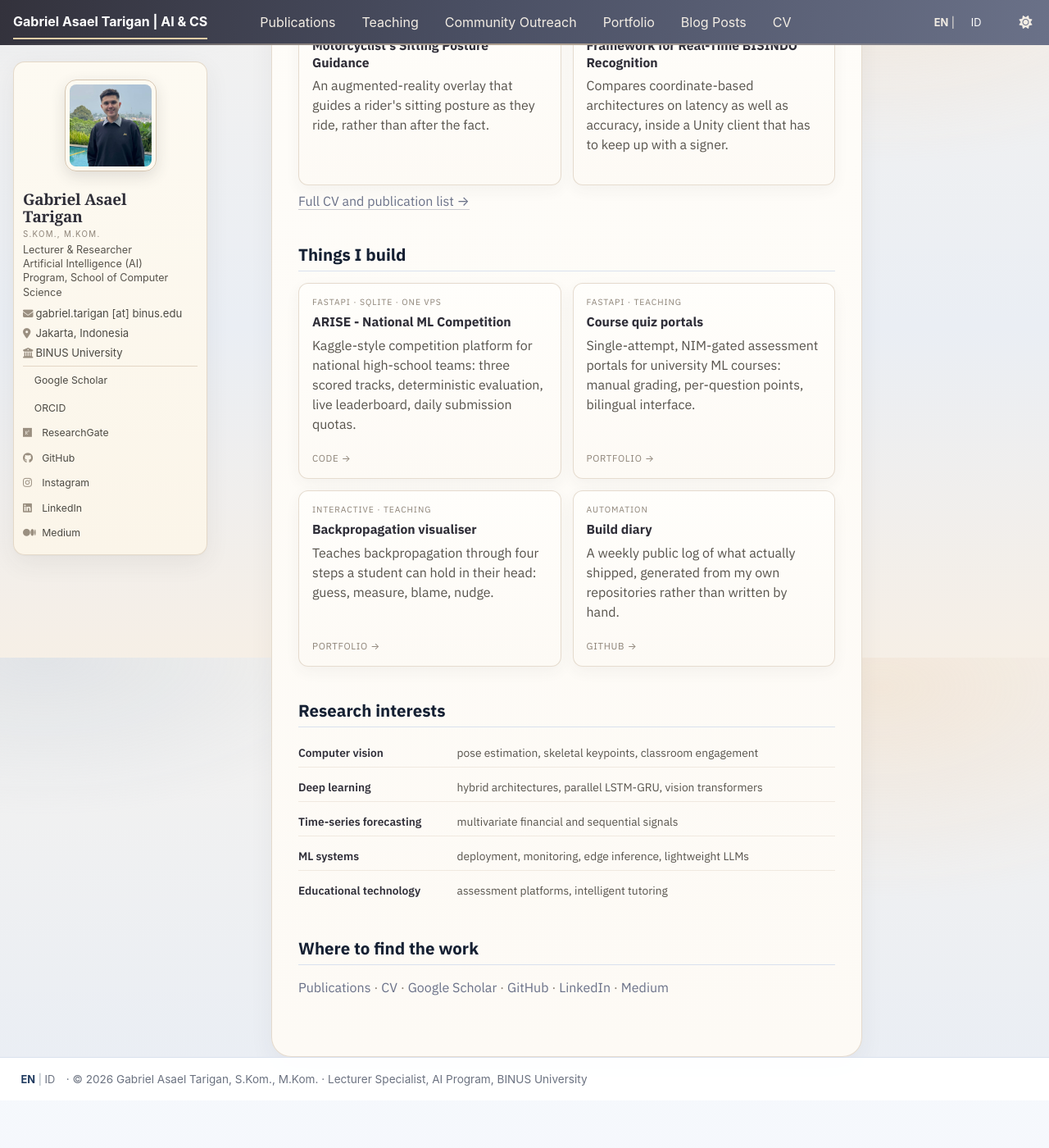
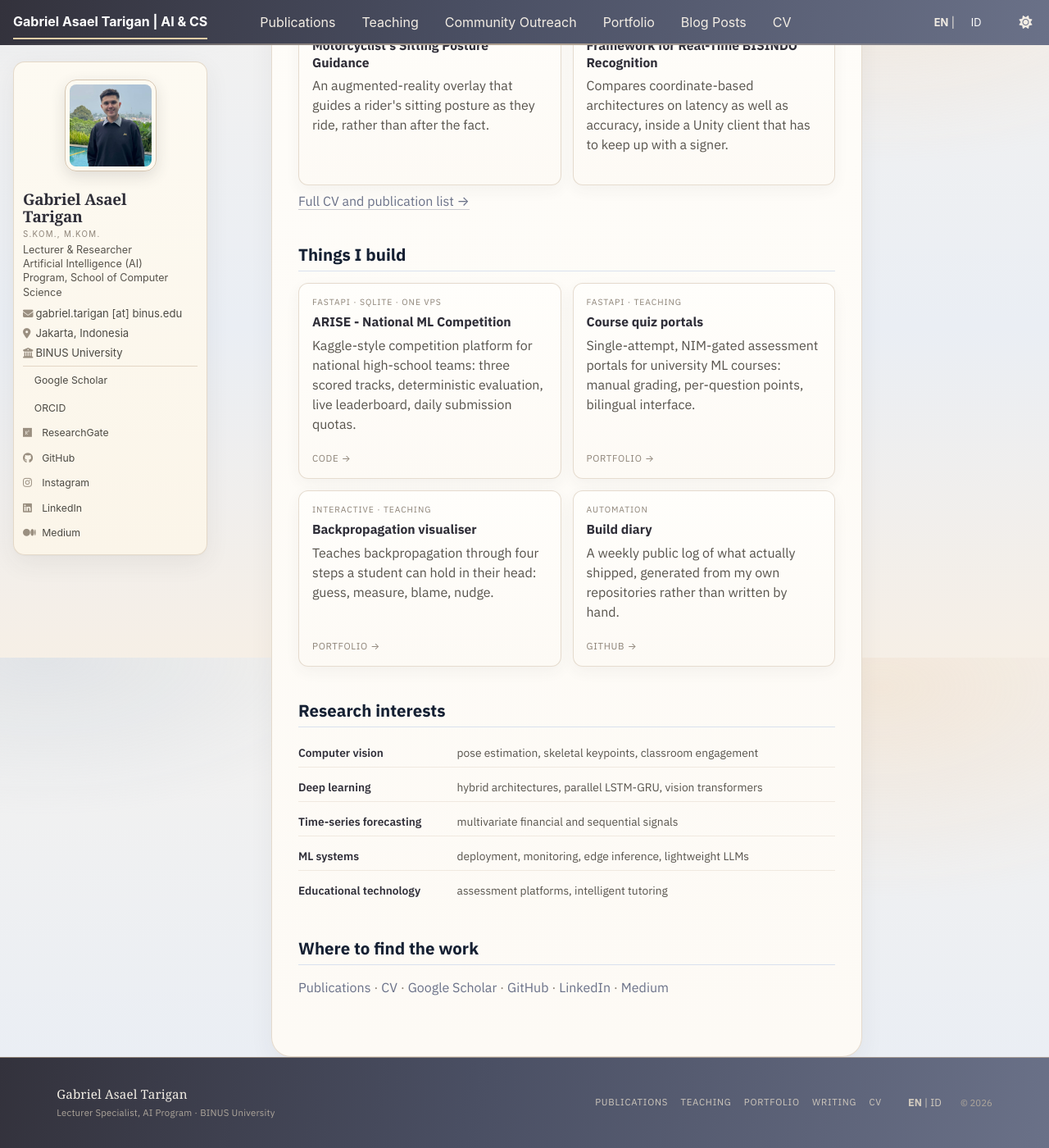
Before and after one commit to asaeltarigan/asaeltarigan.github.io, a Jekyll site: the page built from _pages/about.md, in a window 1280 px wide and 1400 px high, scrolled down 998 px. Shown: the whole window at 82% size. Built offline with Jekyll 4.4.1, drawn with Linux system fonts in a browser that asks for light colours; a style sheet for code colours, icons or effects is not loaded; before the commit the page ends 2340 px from its top, so only the background shows below that.

Commit message:
Footer: warm slate band, sand hairline, links and language row

```diff
--- a/_includes/footer.html
+++ b/_includes/footer.html
@@ -1,7 +1,21 @@
-<div class="page__footer-copyright">
-  <span class="lang-nav"><span class="lang-cur" lang="en">EN</span><span class="lang-sep"> | </span><a href="https://asaeltarigan.github.io/id/" hreflang="id" lang="id">ID</a></span> &middot;
-  &copy; {{ site.time | date: '%Y' }} Gabriel Asael Tarigan, S.Kom., M.Kom. &middot; Lecturer Specialist, AI Program, BINUS University
+<div class="ftr">
+  <div class="ftr__brand">
+    <span class="ftr__name">Gabriel Asael Tarigan</span>
+    <span class="ftr__role">Lecturer Specialist, AI Program &middot; BINUS University</span>
+  </div>
+  <nav class="ftr__links" aria-label="Footer">
+    <a href="{{ '/publications/' | relative_url }}">Publications</a>
+    <a href="{{ '/teaching/' | relative_url }}">Teaching</a>
+    <a href="{{ '/portfolio/' | relative_url }}">Portfolio</a>
+    <a href="{{ '/year-archive/' | relative_url }}">Writing</a>
+    <a href="{{ '/cv/' | relative_url }}">CV</a>
+  </nav>
+  <div class="ftr__meta">
+    <span class="lang-nav"><span class="lang-cur" lang="en">EN</span><span class="lang-sep"> | </span><a href="https://asaeltarigan.github.io/id/" hreflang="id" lang="id">ID</a></span>
+    <span class="ftr__year">&copy; {{ site.time | date: '%Y' }}</span>
+  </div>
 </div>
+
 <script>
   /* Responsive nav controller: flex overflow handling + dropdown anchored under the burger. Watches the lists so the theme's greedy-nav cannot override it. NOTE: only block comments here - the site build collapses inline-script whitespace and line comments would swallow the rest of the script. */
   (function () {
--- a/_includes/head.html
+++ b/_includes/head.html
@@ -94,4 +94,4 @@
 <link rel="preconnect" href="https://fonts.gstatic.com" crossorigin>
 <link href="https://fonts.googleapis.com/css2?family=IBM+Plex+Sans:wght@400;500;600;700&display=swap" rel="stylesheet">
 <link rel="stylesheet" href="{{ base_path }}/assets/css/main.css">
-<link rel="stylesheet" href="{{ base_path }}/assets/css/custom.css?v=79">
+<link rel="stylesheet" href="{{ base_path }}/assets/css/custom.css?v=80">
--- a/assets/css/custom.css
+++ b/assets/css/custom.css
@@ -1770,3 +1770,67 @@ html[data-theme="dark"] .cv-feature__note { color: #bdb6aa; }
    short pages show a band of background between the last card and the bar. */
 body { margin-bottom: 0 !important; }
 .page__footer { position: static !important; margin-top: 0 !important; }
+
+/* Footer as the bookend to the masthead: same warm slate, sand hairline on
+   top, cream type. Three zones: identity, links, language + year. */
+.page__footer {
+  background: linear-gradient(100deg, #33323c 0%, #4a4f63 45%, #6a7188 100%) !important;
+  -webkit-backdrop-filter: none !important;
+  backdrop-filter: none !important;
+  border-top: 1px solid rgba(235, 208, 170, 0.5) !important;
+  padding: 1.1rem 0 1.15rem !important;
+  margin-top: 0 !important;
+}
+
+.page__footer .ftr {
+  max-width: 1180px;
+  margin: 0 auto;
+  padding: 0 1.2rem;
+  display: grid;
+  grid-template-columns: minmax(0, 1.5fr) auto auto;
+  gap: 1.4rem;
+  align-items: center;
+}
+
+.ftr__brand { display: flex; flex-direction: column; gap: 0.16rem; }
+
+.ftr__name {
+  font-family: Georgia, "Times New Roman", serif;
+  font-size: 0.95rem;
+  letter-spacing: 0.01em;
+  color: #f4efe6;
+}
+
+.ftr__role { font-size: 0.71rem; letter-spacing: 0.02em; color: #aea69b; }
+
+.ftr__links { display: flex; flex-wrap: wrap; gap: 0.95rem; }
+
+.ftr__links a,
+.ftr__links a:link,
+.ftr__links a:visited {
+  font-size: 0.71rem;
+  letter-spacing: 0.07em;
+  text-transform: uppercase;
+  color: #cfc8bd !important;
+  text-decoration: none;
+  border-bottom: 1px solid transparent;
+  padding-bottom: 1px;
+}
+
+.ftr__links a:hover,
+.ftr__links a:active { color: #fff !important; border-bottom-color: rgba(235, 208, 170, 0.75); }
+
+.ftr__meta { display: flex; align-items: center; gap: 0.85rem; font-size: 0.71rem; color: #aea69b; }
+
+.page__footer .lang-nav a,
+.page__footer .lang-nav a:link,
+.page__footer .lang-nav a:visited,
+.page__footer .lang-cur,
+.page__footer .lang-sep { color: #cfc8bd !important; text-decoration: none; }
+
+.page__footer .lang-nav a:hover { color: #fff !important; }
+
+@media (max-width: 760px) {
+  .page__footer .ftr { grid-template-columns: 1fr; gap: 0.75rem; }
+  .ftr__links { gap: 0.7rem; }
+}
```
